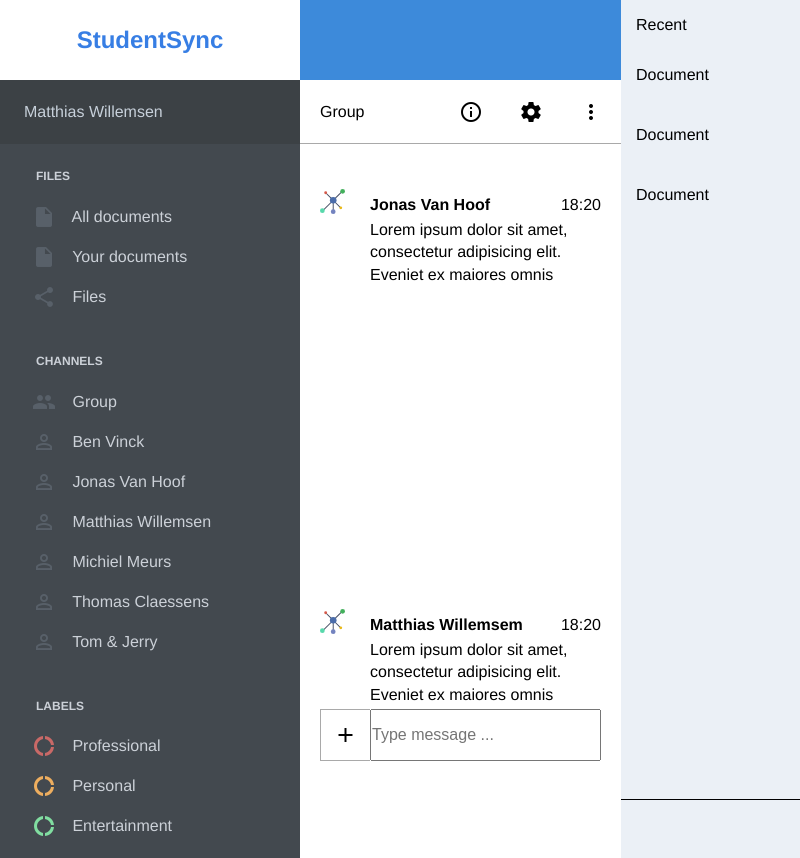
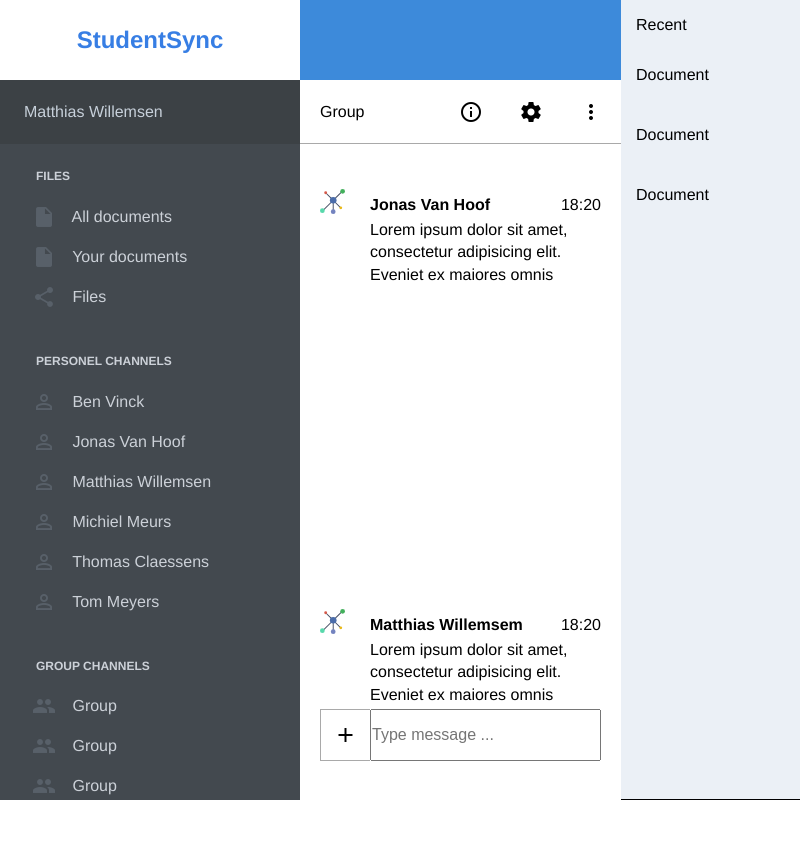
Before and after one commit to MattZK/StudentSync-Electron, an Electron app: page src/index.html in a window 800 px wide. Shown: the top 858 px of the page. After the commit the page ends 800 px from the top, so only its background shows below. Drawn offline with nearby package versions, Linux system fonts and the light colour scheme; files that its build step writes are made by us from their sources.

```diff
--- a/src/index.html
+++ b/src/index.html
@@ -17,21 +17,29 @@
         StudentSync
       </header>
       <div class="user">Matthias Willemsen</div>
+      <article id="objects">
       <div class="section">Files</div>
       <ul>
         <li onclick="Togglepage('allDoc')"><i class="material-icons">insert_drive_file</i> All documents</li>
         <li><i class="material-icons">insert_drive_file</i> Your documents</li>
         <li><i class="material-icons">share</i> Files</li>
       </ul>
-      <div class="section">Channels</div>
+      <div class="section">Personel channels</div>
       <ul>
-        <li onclick="Togglepage('groupchat'); changeName('StuSync Admins')"><i class="material-icons">group</i> Group</li>
         <li onclick="Togglepage('Otherchat'); changeName('Ben Vinck')"><i class="material-icons">person_outline</i> Ben Vinck</li>
         <li onclick="Togglepage('Otherchat'); changeName('Jonas Van Hoof')"><i class="material-icons">person_outline</i> Jonas Van Hoof</li>
         <li onclick="Togglepage('Otherchat'); changeName('Matthias Willemsen')"><i class="material-icons">person_outline</i> Matthias Willemsen</li>
         <li onclick="Togglepage('Otherchat'); changeName('Michiel Meurs')"><i class="material-icons">person_outline</i> Michiel Meurs</li>
         <li onclick="Togglepage('Otherchat'); changeName('Thomas Claessens')"><i class="material-icons">person_outline</i> Thomas Claessens</li>
-        <li onclick="Togglepage('Otherchat'); changeName('Tom & Jerry')"><i class="material-icons">person_outline</i> Tom & Jerry</li>
+        <li onclick="Togglepage('Otherchat'); changeName('Tom Meyers')"><i class="material-icons">person_outline</i> Tom Meyers</li>
+      </ul>
+      <div class="section">Group channels</div>
+      <ul>
+        <li onclick="Togglepage('groupchat'); changeName('StuSync Admins')"><i class="material-icons">group</i> Group</li>
+        <li onclick="Togglepage('groupchat'); changeName('StuSync Admins')"><i class="material-icons">group</i> Group</li>
+        <li onclick="Togglepage('groupchat'); changeName('StuSync Admins')"><i class="material-icons">group</i> Group</li>
+        <li onclick="Togglepage('groupchat'); changeName('StuSync Admins')"><i class="material-icons">group</i> Group</li>
+        <li onclick="Togglepage('groupchat'); changeName('StuSync Admins')"><i class="material-icons">group</i> Group</li>
       </ul>
       <div class="section">Labels</div>
       <ul>
@@ -39,6 +47,7 @@
         <li><i style="color: #EEAE5F;" class="material-icons">donut_large</i> Personal</li>
         <li><i style="color: #81DEA1;" class="material-icons">donut_large</i> Entertainment</li>
       </ul>
+      </article>
     </nav>
     <main>
       <section id="allDoc">
--- a/src/scss/style.scss
+++ b/src/scss/style.scss
@@ -3,12 +3,14 @@
 body {
   font-family: Helvetica, sans-serif;
 }
-
 .grid {
   display: grid;
   grid: minmax(100vh, auto) / 300px auto;
   nav {
     background: #43494F;
+    ::-webkit-scrollbar{
+       background: #43494F ;
+     }
     header {
       $height: 80px;
       height: $height;
@@ -18,6 +20,10 @@
       color: #377EE4;
       font-weight: bold;
       font-size: 1.5em;
+    }
+    #objects{
+      overflow: scroll;
+      height: calc(100vh - 144px);
     }
     .user {
       $height: 64px;
@@ -118,6 +124,9 @@
       grid-template-rows: 1fr;
       grid-auto-columns: 1fr;
       height: calc(100vh - 275px);
+      ::-webkit-scrollbar{
+        background: white ;
+      }
       li{
         display: grid;
         grid-template-columns: 50px 1fr;
@@ -141,6 +150,9 @@
           overflow-y: scroll;
           padding-top: 5px;
           padding-bottom: 5px;
+          ::-webkit-scrollbar{
+            background: #4B525B  ;
+          }
         }
       }
     }
@@ -225,6 +237,9 @@
     }
     aside {
       background: #EBF0F6;
+      ::-webkit-scrollbar{
+        background: #EBF0F6;
+      }
       div{
         display: grid;
         grid-template-columns: 4fr 1fr;
```
